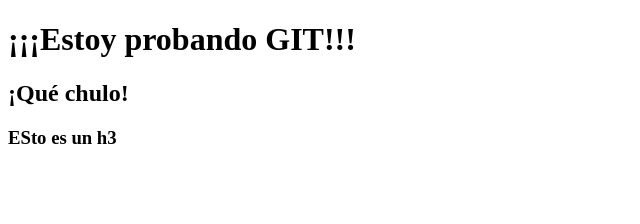
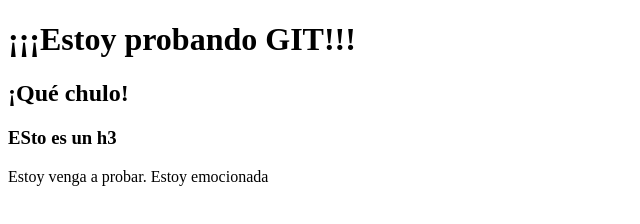
Before and after one commit to Amapola-Negra/prueba, a plain HTML site: page index.html in a window 1280 px wide. Shown: the whole page, without its empty margins (0-640 px from the left). Drawn offline with Linux system fonts and the light colour scheme.

Commit message:
Añadi un párrafo

```diff
--- a/index.html
+++ b/index.html
@@ -9,5 +9,6 @@
     <h1>¡¡¡Estoy probando GIT!!!</h1>
     <h2>¡Qué chulo!</h2>
     <h3>ESto es un h3</h3>
+    <p>Estoy venga a probar. Estoy emocionada</p>
 </body>
 </html>
```
